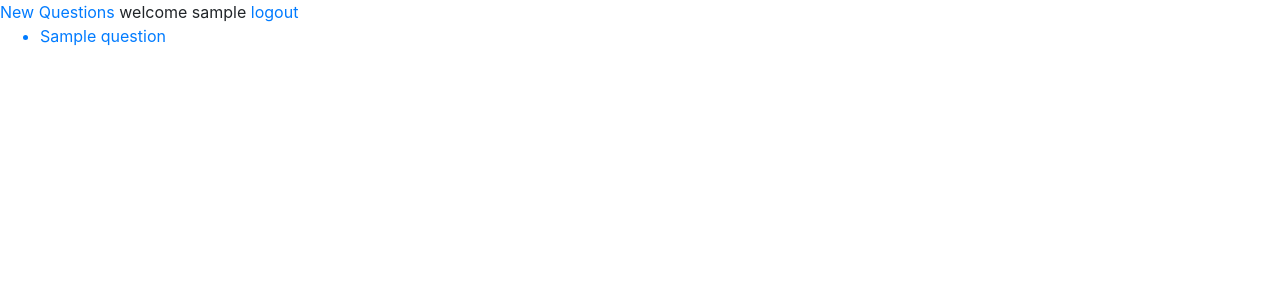
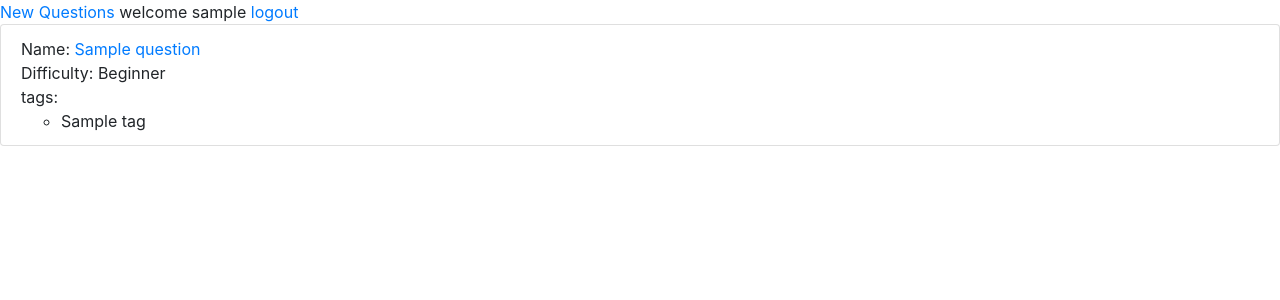
Before and after one commit to vjs22334/RECursion-archive, a Django app: page / in a window 1280 px wide. Shown: the top 300 px of the page. Run offline with Django 3.2, Linux system fonts and the light colour scheme; a user stored in the database is signed in; tables that the repository leaves empty hold one stand-in row (values such as "Sample post"); some libraries are stand-ins or nearby versions.

Commit message:
added difficulty and tags to question list and list questions by tag feature

```diff
--- a/archive/archive_app/templates/questions.html
+++ b/archive/archive_app/templates/questions.html
@@ -9,13 +9,32 @@
 {% block content %}
 
 
-    <ul>
-        {% for question in questions %}
-           <a href="{% url 'update_question' question.id %}">
-               <li>{{question.questionName}}</li>
-           </a>
-        {% endfor %}
-    </ul>
+    {% if questions %}
+        <ul class="list-group">
+            {% for question in questions %}
+                <li class="list-group-item">
+                    <span>Name:</span>
+                    <a href="{% url 'update_question' question.id %}">{{question.questionName}}</a>
+                    <br>
+                    <span>Difficulty: {{question.get_difficulty_display}}</span>
+                    <br>
+                    <span>tags:</span>
+                    <br>
+                    <ul>
+                        {% for tag in question.tags.all %}
+                            <li>{{tag.tagname}}</li>
+                        {% endfor %}
+                    </ul>
+
+
+                </li>
+            {% endfor %}
+        </ul>
+    {% else %}
+        <span>No questions yet</span>
+    {% endif %}
+
+
 
 
 {% endblock content %}
--- a/archive/archive_app/templates/tags.html
+++ b/archive/archive_app/templates/tags.html
@@ -11,7 +11,9 @@
 
     <ul>
         {% for tag in tags %}
+            <a href="{% url 'list_questions_tag' tag.id %}">
                <li>{{tag.tagname}}</li>
+            </a>
         {% endfor %}
     </ul>
 
--- a/archive/archive_app/urls.py
+++ b/archive/archive_app/urls.py
@@ -4,6 +4,7 @@ from .views import *
 
 urlpatterns = [
     path('', list_questions ,name='list_questions'),
+    path('list_question_tag/<int:tagId>', list_questions ,name='list_questions_tag'),
     path('new_question', create_question , name='create_questions'),
     path('update/<int:id>/', update_question, name='update_question'),
     path('delete/<int:id>/', delete_question, name='delete_question'),
--- a/archive/archive_app/views.py
+++ b/archive/archive_app/views.py
@@ -46,8 +46,17 @@ def user_logout(request):
 
 
 @login_required
-def list_questions(request):
-    questions = Question.objects.all()
+def list_questions(request,tagId = None):
+    #import pdb;pdb.set_trace()
+    if tagId:
+        try:
+            tag = get_object_or_404(Tag,pk=tagId)
+
+        except:
+            return HttpResponse("tag does not exist")
+        questions = tag.question_set.all()
+    else:
+        questions = Question.objects.all()
     return render(request, 'questions.html', {
         'questions': questions
     })
@@ -87,7 +96,7 @@ def create_tag(request):
 @login_required
 def update_question(request, id):
     try:
-        question =get_object_or_404( Question,pk=id)
+        question = get_object_or_404( Question,pk=id)
     except:
         return HttpResponse("id does not exist")
     else:
@@ -104,7 +113,7 @@ def delete_question(request, id):
     try:
         question =get_object_or_404( Question,pk=id)
     except:
-        return HttpResponse("id does not exist")
+        return HttpResponse("question does not exist")
 
     else:
        if request.method == 'POST':
```
